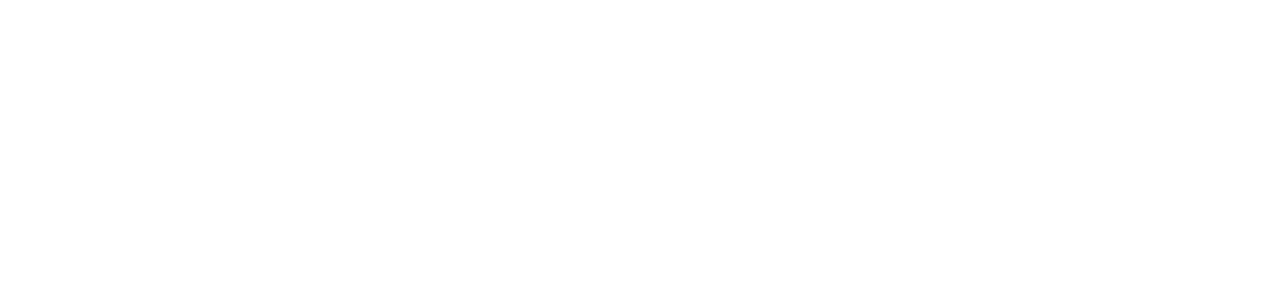
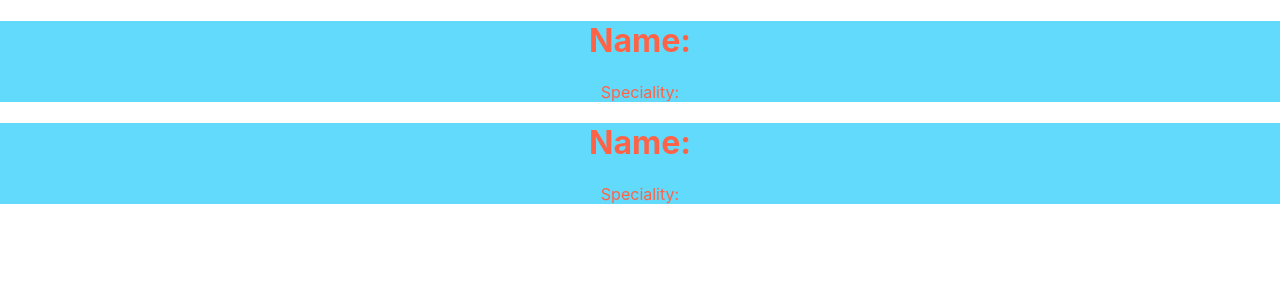
Before and after one commit to rasel497/reactjs-core-concepts-recup, a React (Create React App) app: page / in a window 1280 px wide. Shown: the top 300 px of the page. Built offline with nearby package versions, Linux system fonts and the light colour scheme.

Commit message:
create a bsic Componant and css style

```diff
--- a/src/App.css
+++ b/src/App.css
@@ -32,7 +32,13 @@
   from {
     transform: rotate(0deg);
   }
+
   to {
     transform: rotate(360deg);
   }
 }
+
+.district {
+  color: tomato;
+  background-color: #61dafb;
+}
--- a/src/App.js
+++ b/src/App.js
@@ -4,9 +4,20 @@
 function App() {
   return (
     <div className="App">
+      <District></District>
+      <District></District>
 
     </div>
   );
 }
 
+// create a bsic Componant and css style
+function District() {
+  return (
+    <div className='district'>
+      <h1>Name: </h1>
+      <p>Speciality: </p>
+    </div>
+  )
+}
 export default App;
```
